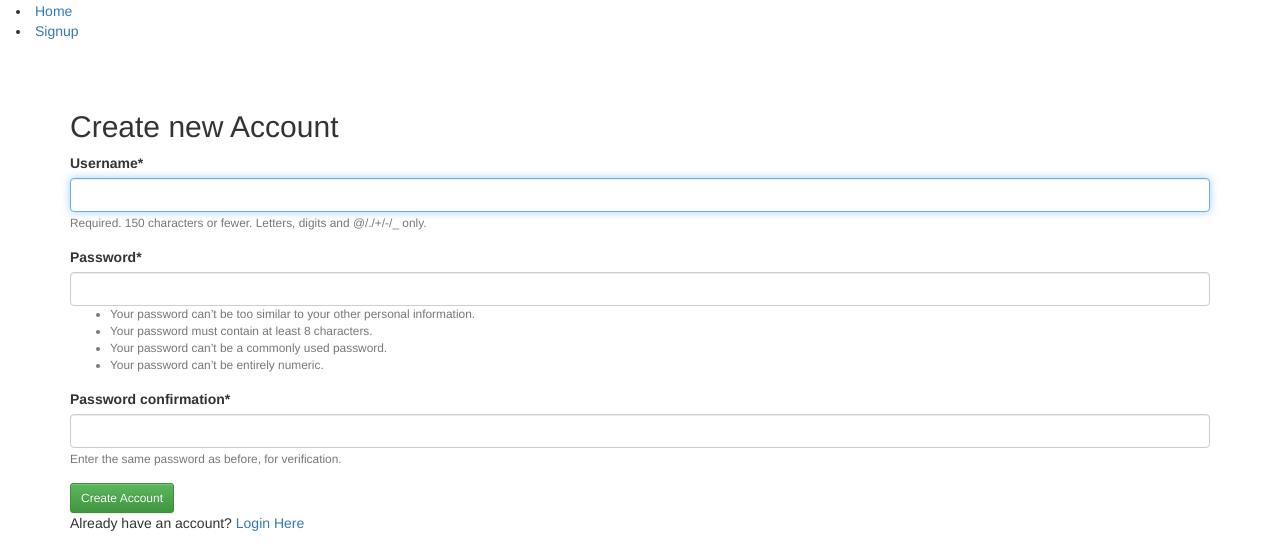
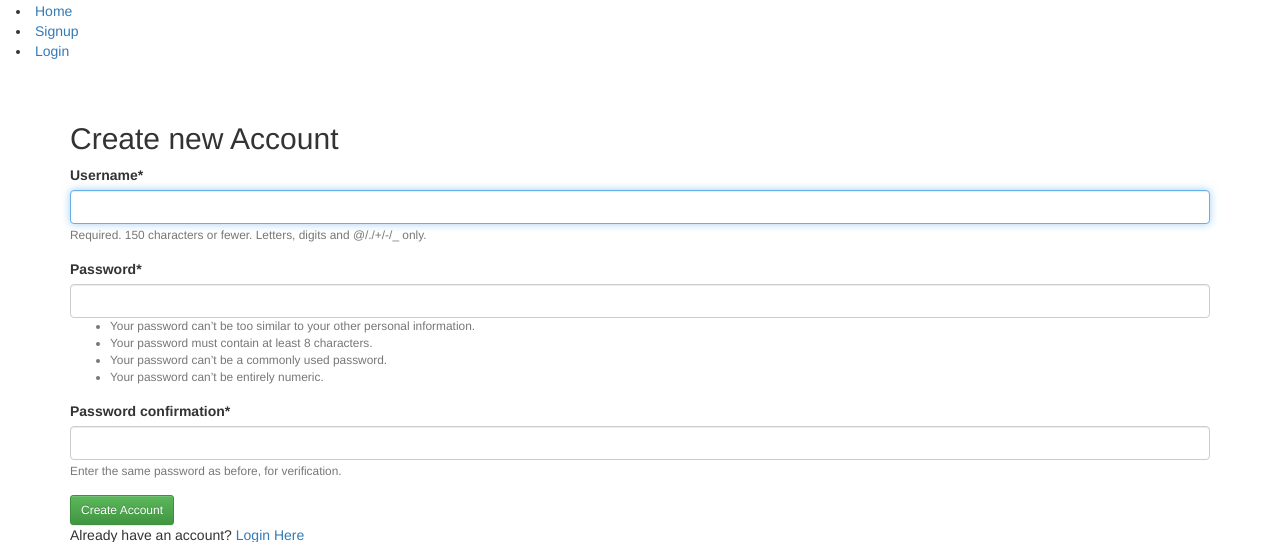
Before and after one commit to BK-Bagchi/django-blog, a Django app: page /account/signup/ in a window 1280 px wide. Shown: the top 542 px of the page. Run offline with Django 4.2, Linux system fonts and the light colour scheme; some libraries are stand-ins or nearby versions.

Commit message:
User Login

```diff
--- a/App_Login/urls.py
+++ b/App_Login/urls.py
@@ -3,5 +3,7 @@ from . import views
 
 app_name = 'App_Login'
 urlpatterns = [
-    path('signup/', views.sign_up, name='signup')
+    path('signup/', views.sign_up, name='signup'),
+    path('login/', views.login_page, name='login'),
+    path('logout/', views.logout_user, name='logout')
 ]
--- a/App_Login/views.py
+++ b/App_Login/views.py
@@ -1,6 +1,9 @@
-from django.shortcuts import render
+from django.shortcuts import render, HttpResponseRedirect
+from django.urls import reverse
 from django.http import HttpResponse
-from django.contrib.auth.forms import UserCreationForm
+from django.contrib.auth.forms import UserCreationForm, AuthenticationForm
+from django.contrib.auth import login, authenticate, logout
+from django.contrib.auth.decorators import login_required
 
 
 def sign_up(request):
@@ -14,3 +17,25 @@ def sign_up(request):
 
     dict = {'form': form, 'registered': registered}
     return render(request, 'App_Login/signup.html', context=dict)
+
+
+def login_page(request):
+    form = AuthenticationForm
+    if request.method == 'POST':
+        form = AuthenticationForm(data=request.POST)
+        if form.is_valid():
+            username = form.cleaned_data.get('username')
+            password = form.cleaned_data.get('password')
+            user = authenticate(username=username, password=password)
+
+            if user is not None:
+                login(request, user)
+                return HttpResponseRedirect(reverse('index'))
+
+    return render(request, 'App_Login/login.html', context={'form': form})
+
+
+@login_required
+def logout_user(request):
+    logout(request)
+    return HttpResponseRedirect(reverse('index'))
--- a/django_blog/settings.py
+++ b/django_blog/settings.py
@@ -119,6 +119,8 @@ STATICFILES_DIRS = [STATIC_DIR]
 MEDIA_URL = '/media/'
 MEDIA_ROOT = MEDIA_DIR
 
+LOGIN_URL = '/account/login/'
+
 
 # Default primary key field type
 # https://docs.djangoproject.com/en/4.1/ref/settings/#default-auto-field
--- a/templates/App_Login/signup.html
+++ b/templates/App_Login/signup.html
@@ -5,17 +5,17 @@
 
 {% if registered %}
 <div class="alert alert-success">
-    <p>Account created successfully <a href="">Login Here</a></p>
+    <p>Account created successfully <a href="{% url 'App_Login:login' %}">Login Here</a></p>
 </div>
 
 {% else %}
 <h2>Create new Account</h2>
-<form method="post">
+<form method="POST">
     {{form|crispy}}
     {% csrf_token %}
     <button type="submit" class="btn btn-success btn-sm">Create Account</button>
 </form>
-<p>Already have an account? <a href="">Login Here</a></p>
+<p>Already have an account? <a href="{% url 'App_Login:login' %}">Login Here</a></p>
 {% endif %}
 
 {% endblock %}
--- a/templates/base.html
+++ b/templates/base.html
@@ -28,9 +28,21 @@
             <li>
                 <a class="nav-link" href="{% url 'index' %}">Home</a>
             </li>
+
+            {% if user.is_authenticated %}
+            <li>
+                <a class="nav-link" href="{% url 'App_Login:logout' %}">Logout</a>
+            </li>
+
+            {% else %}
             <li>
                 <a class="nav-link" href="{% url 'App_Login:signup' %}">Signup</a>
             </li>
+            <li>
+                <a class="nav-link" href="{% url 'App_Login:login' %}">Login</a>
+            </li>
+
+            {% endif %}
         </div>
       </nav>
 
```
Also changed, not shown: templates/App_Login/login.html (added, +13 -0 lines), db.sqlite3.
